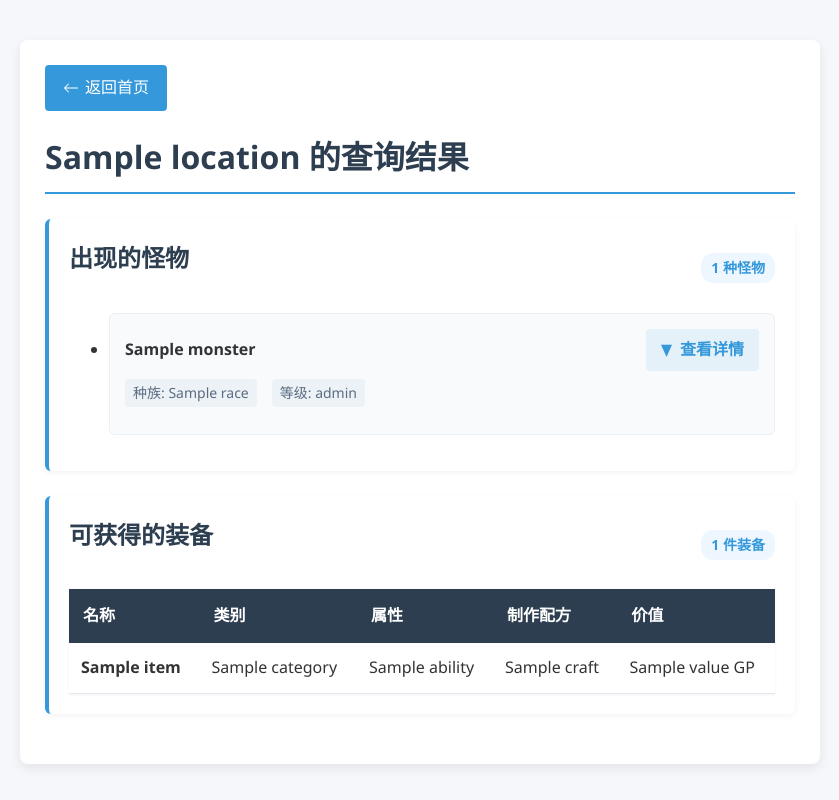
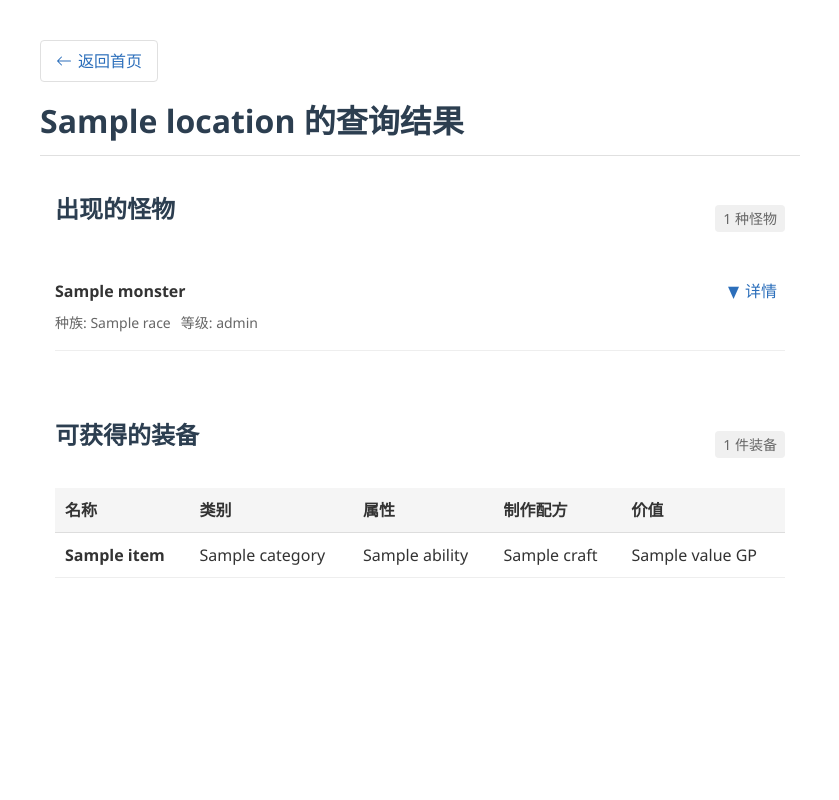
Before and after one commit to xxxmoneycatxxx/GuilmonoData, a Flask app: template templates/location_result.html in a window 1280 px wide. Shown: the whole page, without its empty margins (220-1059 px from the left). Run offline with Flask 3, Linux system fonts and the light colour scheme; the template is opened without the code that fills it: most values are stand-ins (such as "Sample title", 1, 10 or a date in 2020).

Commit message:
ui优化

```diff
--- a/templates/index.html
+++ b/templates/index.html
@@ -1,12 +1,12 @@
 <!DOCTYPE html>
 <html>
 <head>
-    <title>武器道具查询系统</title>
+    <title>GUILMONO - 查询系统</title>
     <link rel="stylesheet" href="{{ url_for('static', filename='style.css') }}">
 </head>
 <body>
     <div class="container">
-        <h1>武器道具查询系统</h1>
+        <h1>GUILMONO - 查询系统</h1>
 
         <div class="search-section">
             <h2>按地点查询</h2>
--- a/templates/location_result.html
+++ b/templates/location_result.html
@@ -3,23 +3,18 @@
 <head>
     <title>地点查询结果 - {{ location }}</title>
     <style>
-        /* 引入文档1的样式基础 */
         body {
             font-family: 'Segoe UI', Tahoma, Geneva, Verdana, sans-serif;
-            line-height: 1.6;
+            line-height: 1.5;
             color: #333;
             max-width: 800px;
             margin: 0 auto;
             padding: 20px;
-            background-color: #f5f7fa;
+            background-color: #ffffff;
         }
 
         .container {
-            background-color: #ffffff;
-            padding: 25px;
-            border-radius: 8px;
-            box-shadow: 0 4px 12px rgba(0,0,0,0.08);
-            margin-top: 20px;
+            padding: 20px;
         }
 
         h1, h2 {
@@ -28,21 +23,16 @@
         }
 
         h1 {
-            border-bottom: 2px solid #3498db;
             padding-bottom: 10px;
-            margin-bottom: 25px;
+            margin-bottom: 20px;
+            border-bottom: 1px solid #e0e0e0;
         }
 
         .result-section {
-            margin: 25px 0;
-            padding: 20px;
-            background: #ffffff;
-            border-radius: 6px;
-            box-shadow: 0 2px 6px rgba(0,0,0,0.05);
-            border-left: 4px solid #3498db;
+            margin: 20px 0;
+            padding: 15px;
         }
 
-        /* 新增UI元素样式 */
         .section-header {
             display: flex;
             align-items: center;
@@ -51,27 +41,17 @@
         }
 
         .section-badge {
-            background: #eef7ff;
-            color: #3498db;
-            padding: 4px 10px;
-            border-radius: 12px;
+            background: #f0f0f0;
+            color: #666;
+            padding: 3px 8px;
+            border-radius: 4px;
             font-size: 14px;
-            font-weight: 600;
         }
 
         .detail-card {
-            background: #f8fafc;
-            border-radius: 6px;
-            padding: 15px;
-            margin-bottom: 12px;
-            border: 1px solid #eaeff5;
-            transition: all 0.3s ease;
-        }
-
-        .detail-card:hover {
-            background: #f0f7ff;
-            transform: translateY(-2px);
-            box-shadow: 0 4px 8px rgba(52, 152, 219, 0.15);
+            padding: 12px 0;
+            margin-bottom: 10px;
+            border-bottom: 1px solid #eee;
         }
 
         .monster-header {
@@ -82,105 +62,63 @@
 
         .monster-meta {
             display: flex;
-            gap: 15px;
-            color: #5a6c80;
+            gap: 10px;
+            color: #666;
             font-size: 14px;
-            margin: 8px 0 12px;
-        }
-
-        .monster-meta span {
-            background: #edf2f7;
-            padding: 3px 8px;
-            border-radius: 4px;
+            margin: 5px 0;
         }
 
         .toggle-details {
             cursor: pointer;
-            color: #3498db;
-            font-weight: 600;
-            padding: 8px 15px;
-            background: rgba(52, 152, 219, 0.1);
-            border-radius: 4px;
+            color: #2c6fbb;
+            font-weight: 500;
+            padding: 4px 8px;
             display: inline-flex;
             align-items: center;
-            gap: 8px;
-            transition: all 0.2s;
-        }
-
-        .toggle-details:hover {
-            background: rgba(52, 152, 219, 0.2);
-        }
-
-        .toggle-icon {
-            transition: transform 0.3s;
+            gap: 6px;
         }
 
         .details-content {
-            padding: 15px;
-            background: #ffffff;
-            border-radius: 6px;
-            margin-top: 15px;
-            border: 1px solid #e2e8f0;
-        }
-
-        .ability-grid {
-            display: grid;
-            grid-template-columns: repeat(auto-fill, minmax(140px, 1fr));
-            gap: 12px;
-            margin-top: 10px;
+            padding: 10px 0;
         }
 
         table {
             width: 100%;
             border-collapse: collapse;
-            margin-top: 10px;
-            box-shadow: 0 1px 3px rgba(0,0,0,0.05);
+            margin-top: 5px;
         }
 
         th {
-            background-color: #2c3e50;
-            color: white;
+            background-color: #f5f5f5;
+            color: #333;
             text-align: left;
-            padding: 14px;
+            padding: 10px;
             font-weight: 600;
+            border-bottom: 1px solid #ddd;
         }
 
         td {
-            padding: 12px;
-            border-bottom: 1px solid #e2e8f0;
-        }
-
-        tr:nth-child(even) {
-            background-color: #f8fafc;
-        }
-
-        tr:hover {
-            background-color: #f0f7ff;
+            padding: 10px;
+            border-bottom: 1px solid #eee;
         }
 
         .back-btn {
             display: inline-flex;
             align-items: center;
             gap: 6px;
-            padding: 10px 18px;
-            background: #3498db;
-            color: white;
+            padding: 8px 15px;
+            color: #2c6fbb;
             text-decoration: none;
+            font-weight: 500;
+            margin-bottom: 15px;
+            border: 1px solid #e0e0e0;
             border-radius: 4px;
-            font-weight: 500;
-            margin-bottom: 20px;
-            transition: background 0.3s;
-        }
-
-        .back-btn:hover {
-            background: #2980b9;
         }
 
         .no-data {
+            padding: 20px;
+            color: #666;
             text-align: center;
-            padding: 30px;
-            color: #7b8a9a;
-            font-style: italic;
         }
     </style>
 </head>
@@ -203,14 +141,14 @@
             </div>
 
             {% if monsters %}
-                <ul>
+                <ul style="padding-left: 0; list-style: none;">
                     {% for monster in monsters %}
                         <li>
                             <div class="detail-card">
                                 <div class="monster-header">
                                     <strong>{{ monster.name }}</strong>
                                     <div class="toggle-details" onclick="toggleDetails(this, 'monster-{{ monster.id }}')">
-                                        <span class="toggle-icon">▼</span> 查看详情
+                                        <span class="toggle-icon">▼</span> 详情
                                     </div>
                                 </div>
                                 <div class="monster-meta">
@@ -238,7 +176,7 @@
                                     {% endif %}
 
                                     <h4>完整属性:</h4>
-                                    <div class="ability-grid">
+                                    <div>
                                         {{ monster.ability|safe }}
                                     </div>
                                 </div>
@@ -297,14 +235,8 @@
             const isHidden = element.style.display === 'none';
 
             element.style.display = isHidden ? 'block' : 'none';
-
-            // 更新图标
             const icon = button.querySelector('.toggle-icon');
             icon.textContent = isHidden ? '▲' : '▼';
-            button.querySelector('span').textContent = isHidden ? '▲' : '▼';
-
-            // 更新文字
-            button.lastChild.textContent = isHidden ? ' 收起详情' : ' 查看详情';
         }
     </script>
 </body>
```
